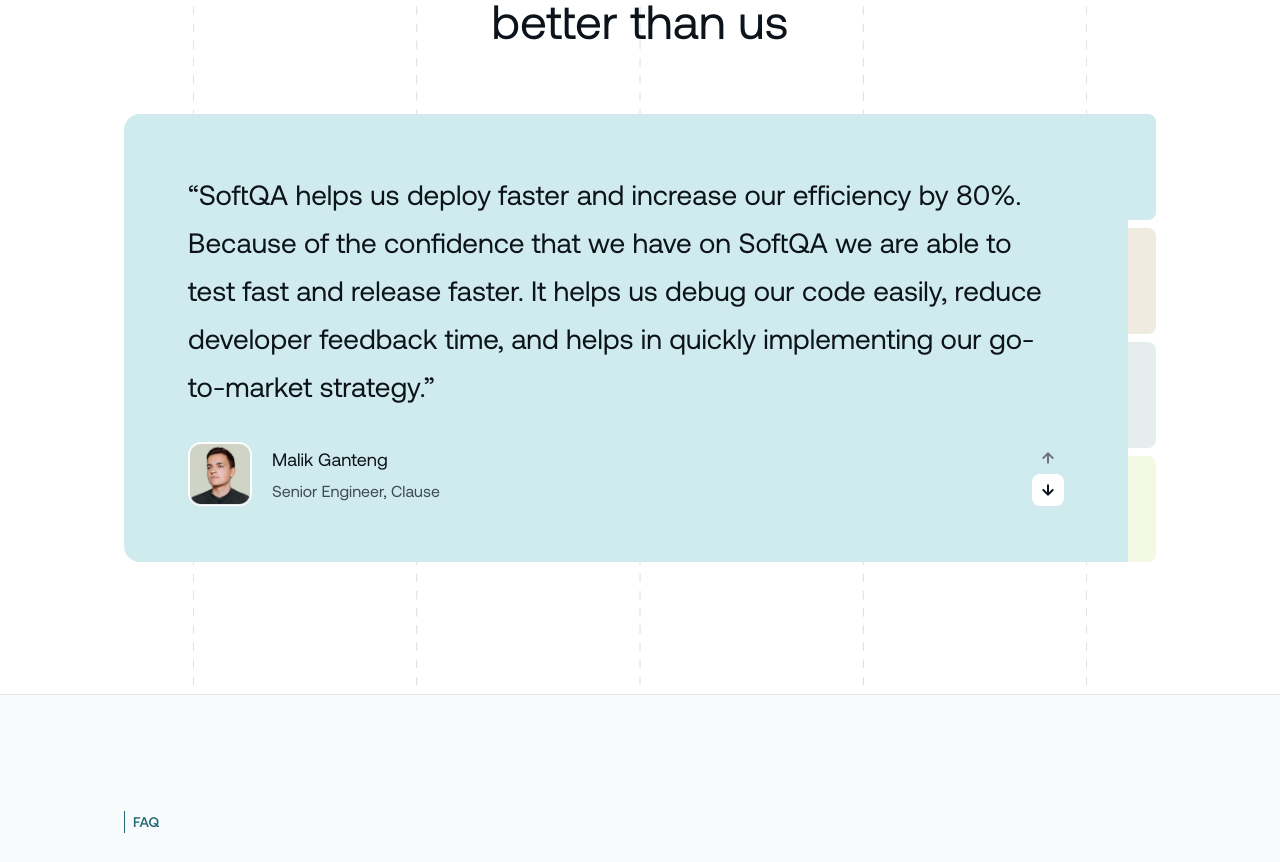
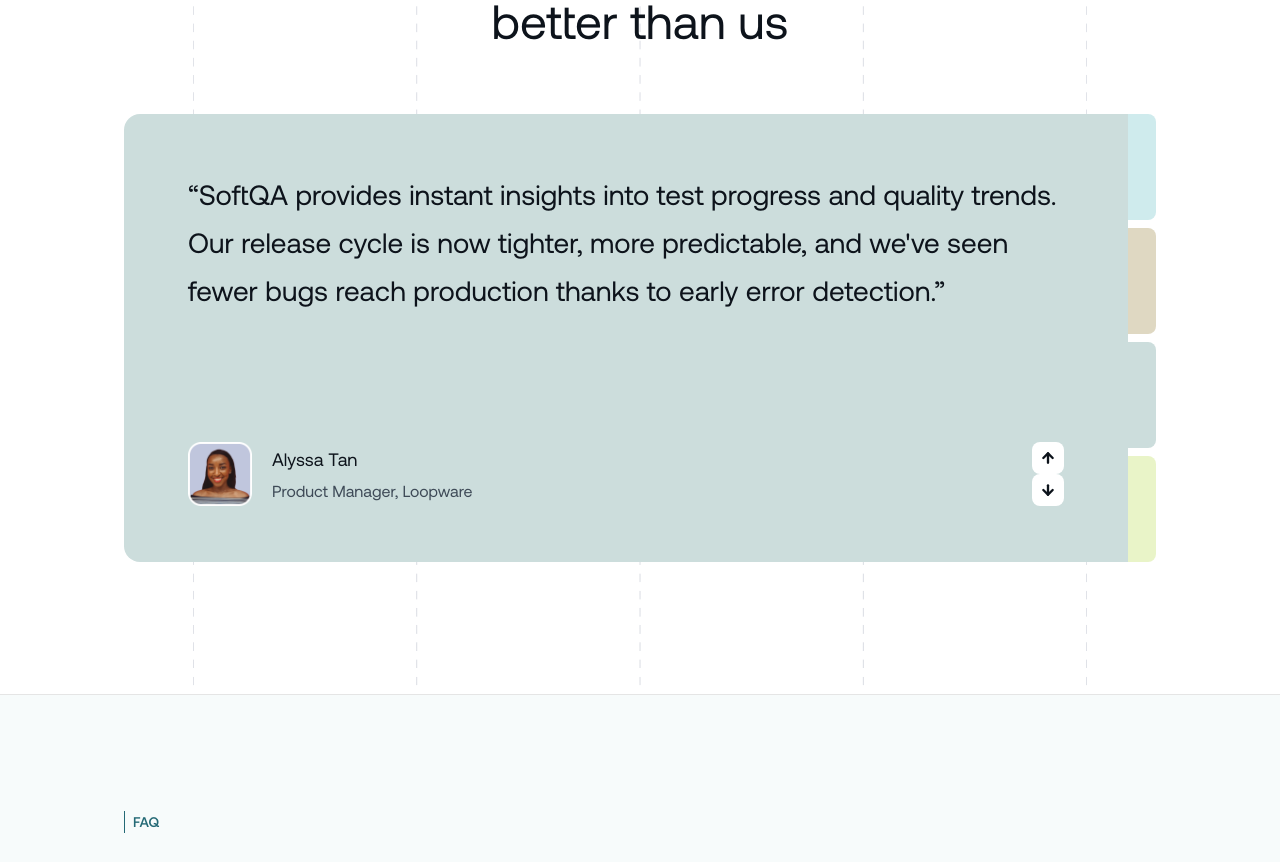
Before and after one commit to azkaanasiyya/softqa, a Next.js app: page / in a window 1280 px wide. Shown: the part 3481-4343 px from the top of the page. Built offline with nearby package versions, Linux system fonts and the light colour scheme.

Commit message:
feat(testimonials): add auto play testimonials card

```diff
--- a/package.json
+++ b/package.json
@@ -26,6 +26,7 @@
     "react-countup": "^6.5.3",
     "react-dom": "^19.0.0",
     "react-spinners": "^0.17.0",
+    "swiper": "^11.2.10",
     "tailwind-merge": "^3.3.1"
   },
   "devDependencies": {
--- a/src/components/home/testimonials.tsx
+++ b/src/components/home/testimonials.tsx
@@ -1,15 +1,27 @@
 "use client";
 
-import Image from "next/image"
-import { useState } from "react"
-import { testimonials } from "../data/testimonials"
+import Image from "next/image";
+import { useState, useEffect } from "react";
+import { testimonials } from "../data/testimonials";
 import FadeInSection from "../animation/fadein";
+import { ArrowDown, ArrowLeft, ArrowRight, ArrowUp } from "lucide-react";
 
 export default function HomeTestimonials() {
-  const [activeIndex, setActiveIndex] = useState(0)
+  const [activeIndex, setActiveIndex] = useState(0);
 
-  const next = () => setActiveIndex((activeIndex + 1) % testimonials.length)
-  const prev = () => setActiveIndex((activeIndex - 1 + testimonials.length) % testimonials.length)
+  useEffect(() => {
+    const interval = setInterval(() => {
+      setActiveIndex((current) => (current + 1) % testimonials.length);
+    }, 3000);
+
+    return () => clearInterval(interval);
+  }, []);
+
+  const next = () => setActiveIndex((activeIndex + 1) % testimonials.length);
+  const prev = () => setActiveIndex((activeIndex - 1 + testimonials.length) % testimonials.length);
+
+  const isFirstSlide = activeIndex === 0;
+  const isLastSlide = activeIndex === testimonials.length - 1;
 
   return (
     <div className="flex flex-col justify-center items-center px-6 md:px-8 lg:px-[124px] py-12 md:py-20 lg:pt-[124px] lg:pb-[132px] border-y">
@@ -30,11 +42,19 @@ export default function HomeTestimonials() {
         <div className="flex flex-col-reverse md:flex-row items-stretch w-full">
 
           <div className="flex flex-row md:hidden gap-2 mt-6 items-center justify-center">
-            <button onClick={prev} className="cursor-pointer bg-transparent hover:bg-primary-50 rounded-[12px] w-12 h-12 flex justify-center items-center">
-              <Image src="/home/testimonials/arrow-left.png" alt="prev" width={20} height={20} />
+            <button
+              onClick={prev}
+              disabled={isFirstSlide}
+              className={`rounded-[12px] p-5 flex justify-center items-center ${isFirstSlide ? 'bg-transparent' : 'cursor-pointer bg-primary-50'}`}
+            >
+              <ArrowLeft className={`w-5 h-5 ${isFirstSlide ? 'text-grayscale-300' : 'text-primary-500'}`} strokeWidth={2.5}/>
             </button>
-            <button onClick={next} className="cursor-pointer bg-primary-50 hover:bg-primary-100 rounded-[12px] w-12 h-12 flex justify-center items-center">
-              <Image src="/home/testimonials/arrow-right.png" alt="next" width={20} height={20} />
+            <button
+              onClick={next}
+              disabled={isLastSlide}
+              className={`rounded-[12px] p-5 flex justify-center items-center ${isLastSlide ? 'bg-transparent' : 'cursor-pointer bg-primary-50'}`}
+            >
+              <ArrowRight className={`w-5 h-5 ${isLastSlide ? 'text-grayscale-300' : 'text-primary-500'}`} strokeWidth={2.5}/>
             </button>
           </div>
 
@@ -55,8 +75,20 @@ export default function HomeTestimonials() {
                 </div>
               </div>
               <div className="hidden md:flex md:flex-col items-center">
-                <button className="cursor-pointer flex flex-col justify-center items-center p-2" onClick={prev}><Image src="/home/testimonials/arrow-up.png" alt="up" width={16} height={16} /></button>
-                <button className="cursor-pointer" onClick={next}><Image src="/home/testimonials/arrow-down.png" alt="down" width={32} height={32} /></button>
+                <button
+                  className={`flex flex-col justify-center items-center p-2 rounded-[8px] ${isFirstSlide ? 'bg-transparent' : 'cursor-pointer bg-base-white'}`}
+                  onClick={prev}
+                  disabled={isFirstSlide}
+                >
+                  <ArrowUp className={`w-4 h-4 ${isFirstSlide ? 'text-grayscale-300' : 'text-grayscale-900'}`} strokeWidth={3.5}/>
+                </button>
+                <button
+                  className={`flex flex-col justify-center items-center p-2 rounded-[8px] ${isLastSlide ? 'bg-transparent' : 'cursor-pointer bg-base-white'}`}
+                  onClick={next}
+                  disabled={isLastSlide}
+                >
+                  <ArrowDown className={`w-4 h-4 ${isLastSlide ? 'text-grayscale-300' : 'text-grayscale-900'}`} strokeWidth={3.5}/>
+                </button>
               </div>
             </div>
           </div>
@@ -65,7 +97,7 @@ export default function HomeTestimonials() {
             {testimonials.map((t, i) => (
               <div
                 key={i}
-                className={`flex-1 cursor-pointer rounded-tr-[8px] rounded-br-[8px] ${t.color} ${activeIndex === i ? 'opacity-100' : 'opacity-50'}`}
+                className={`flex-1 cursor-pointer rounded-tr-[8px] rounded-br-[8px] ${t.color}`}
                 onClick={() => setActiveIndex(i)}
               />
             ))}
@@ -75,7 +107,7 @@ export default function HomeTestimonials() {
             {testimonials.map((t, i) => (
               <div
                 key={i}
-                className={`w-1/4 cursor-pointer ${t.color} rounded-t-[8px] ${activeIndex === i ? 'opacity-100' : 'opacity-50'}`}
+                className={`w-1/4 cursor-pointer ${t.color} rounded-t-[8px]`}
                 onClick={() => setActiveIndex(i)}
               />
             ))}
@@ -83,5 +115,5 @@ export default function HomeTestimonials() {
         </div>
       </div>
     </div>
-  )
+  );
 }
--- /dev/null
+++ b/src/components/hooks/useSlide.tsx
@@ -0,0 +1,23 @@
+// src/hooks/useSlide.js
+"use client";
+
+import { useEffect, RefObject, DependencyList } from "react";
+import gsap from "gsap";
+
+export default function useSlide(
+  refs: (RefObject<HTMLElement | null> | null)[], // <-- Tipe data diubah menjadi array of RefObject
+  dependencies: DependencyList
+) {
+  useEffect(() => {
+    refs.forEach((ref) => {
+      // Pastikan ref ada dan memiliki elemen saat ini
+      if (ref?.current) {
+        gsap.fromTo(
+          ref.current,
+          { opacity: 0, y: 20 },
+          { opacity: 1, y: 0, duration: 0.6, ease: "power2.out" }
+        );
+      }
+    });
+  }, [refs, ...dependencies]);
+}
```
Also changed, not shown: 1 other file (tests, documents, lock files or other folders).
